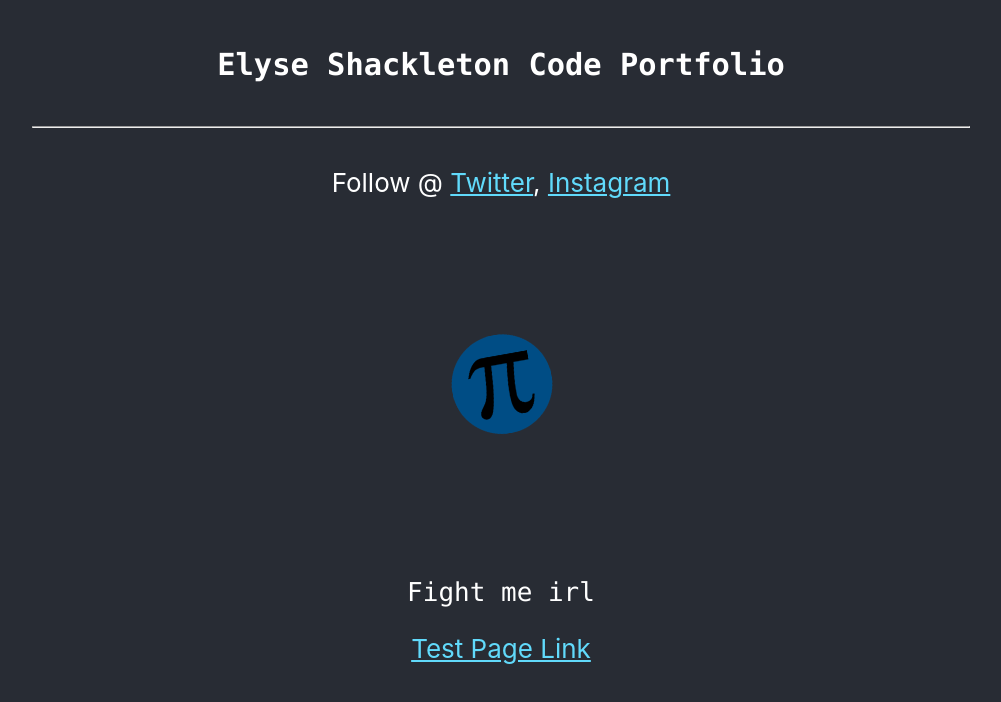
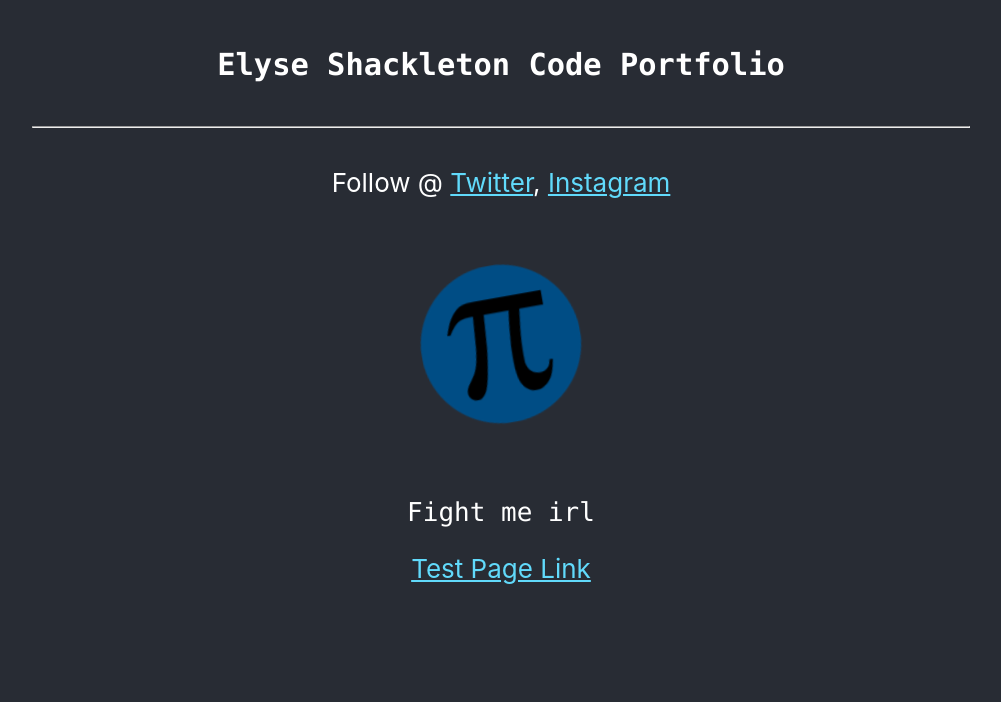
Before and after one commit to elyshack/portfolio, a React (Create React App) app: page / in a window 1280 px wide. Shown: the top 702 px of the page, without its empty margins (139-1140 px from the left). Built offline with nearby package versions, Linux system fonts and the light colour scheme.

Commit message:
auto commit

```diff
--- a/src/App.css
+++ b/src/App.css
@@ -4,7 +4,9 @@
 
 .App-logo {
   animation: App-logo-dash infinite 0.5s ease-in-out;
-  height: 40vmin;
+  height: 20vmin;
+  padding: 5vh;
+
 }
 
 .App-header {
--- a/src/App.js
+++ b/src/App.js
@@ -27,7 +27,8 @@ class App extends React.Component {
           </a>
           </p>
           <div>
-          <img src={inner_pi} className="App-logo" alt="logo"/>
+          <img flex="1"
+          src={inner_pi} className="App-logo" alt="logo"/>
           </div>
           <p>
             <highlight>Fight me irl</highlight>
```
Also changed, not shown: src/components/images/inner_pi.png.
